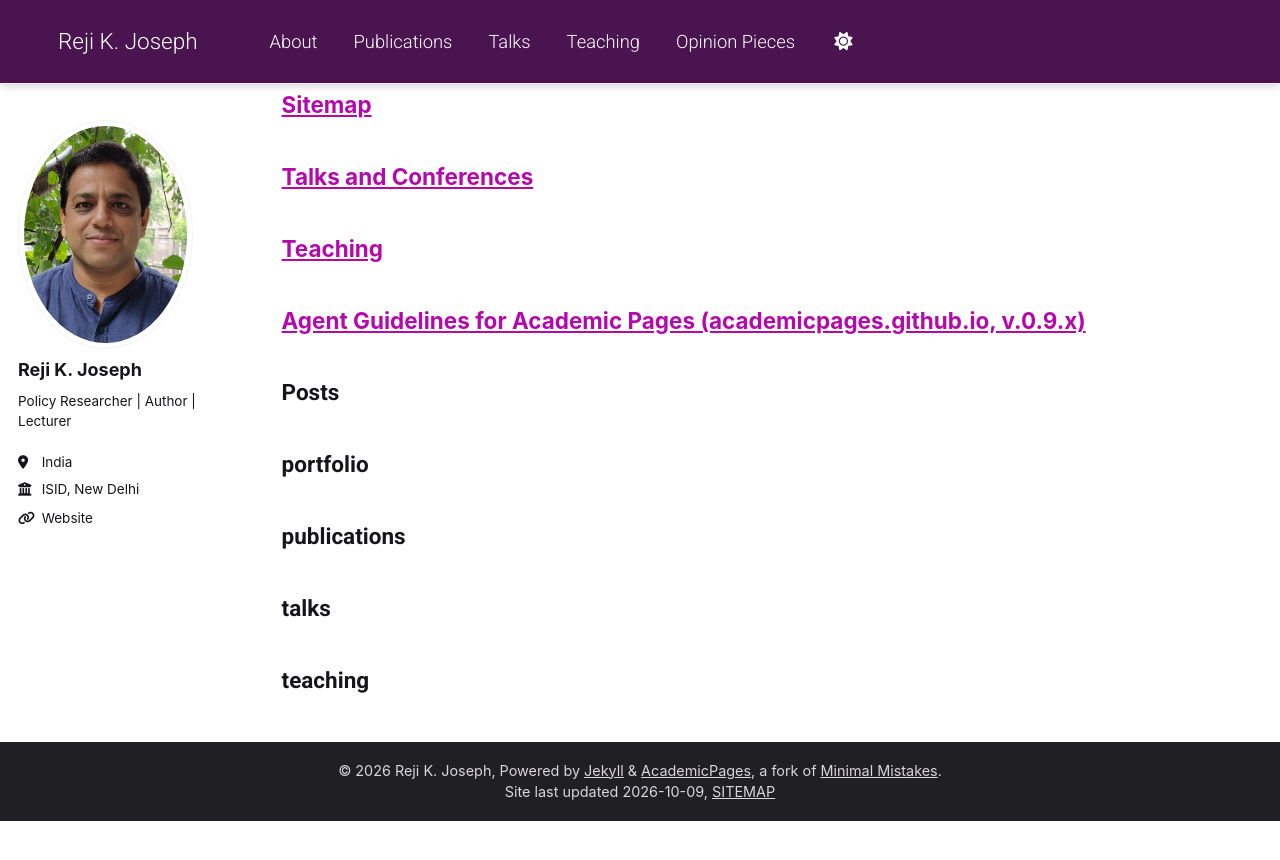
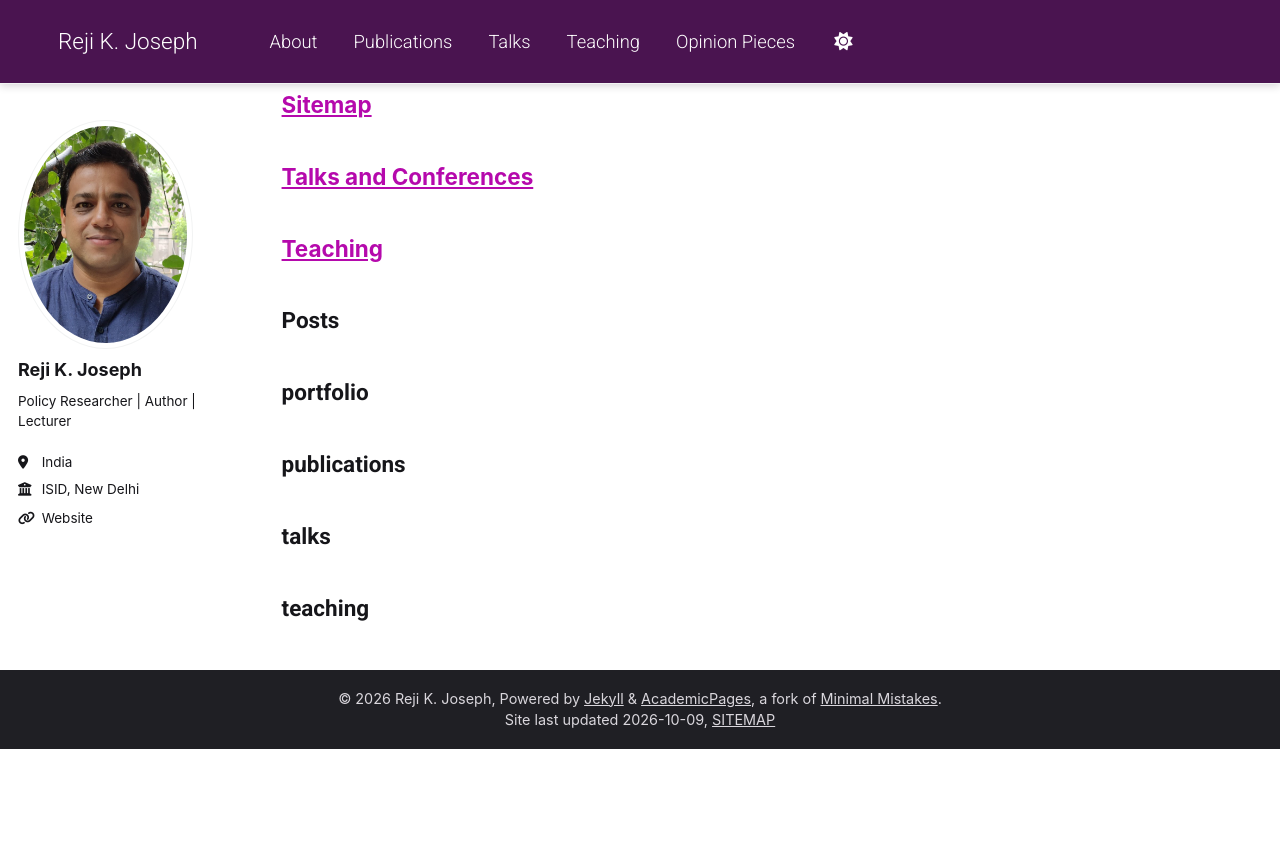
Before and after one commit to rejikjoseph/rejikjoseph.github.io, a Jekyll site: the page built from _pages/sitemap.md, in a window 1280 px wide and 900 px high, scrolled down 534 px. Shown: the top 860 px of the window. Built offline with Jekyll 4.4.1, drawn with Linux system fonts in a browser that asks for light colours; a style sheet for code colours, icons or effects is not loaded; after the commit the page ends 1362 px from its top, so only the background shows below that; part of the change alters nothing that is shown.

Commit message:
Hide template notes

```diff
--- a/_config.yml
+++ b/_config.yml
@@ -166,6 +166,8 @@ include:
   - _pages
   - files
 exclude:
+  - AGENTS.md
+  - README.md
   - "*.sublime-project"
   - "*.sublime-workspace"
   - .asset-cache
```
